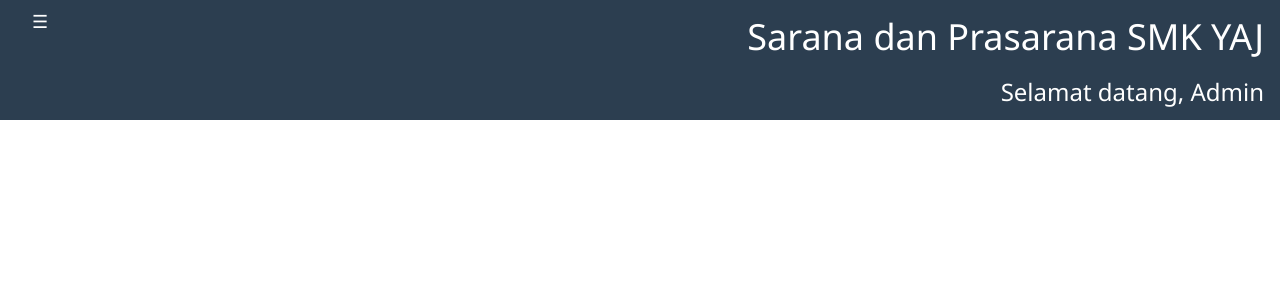
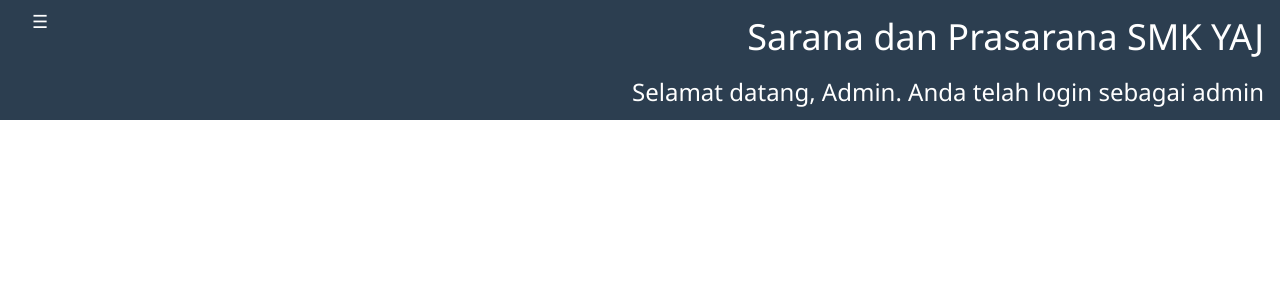
Before and after one commit to zein3/SaranaDanPrasarana, a PHP site: page /main.php in a window 1280 px wide. Shown: the top 300 px of the page. Run offline with PHP 8.4, Linux system fonts and the light colour scheme; a user stored in the database is signed in; data comes from the database, SQL or seed files in the repository; data that the repository does not hold is empty.

Commit message:
Minor changes

```diff
--- a/main.php
+++ b/main.php
@@ -80,7 +80,7 @@ if (isset($_GET['err']))
 
 		<div class="w3-container w3-flat-midnight-blue w3-cell w3-right-align">
 			<h1>Sarana dan Prasarana SMK YAJ</h1>
-			<h3>Selamat datang, <?php echo $_SESSION['name']; ?></h3>
+			<h3>Selamat datang, <?php echo $_SESSION['name']; ?>. Anda telah login sebagai <?php echo $_SESSION['level']; ?></h3>
 		</div>
 	</div>
 
```
